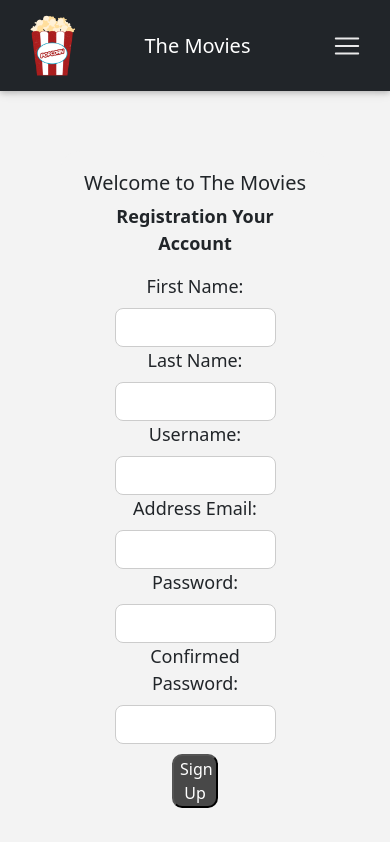
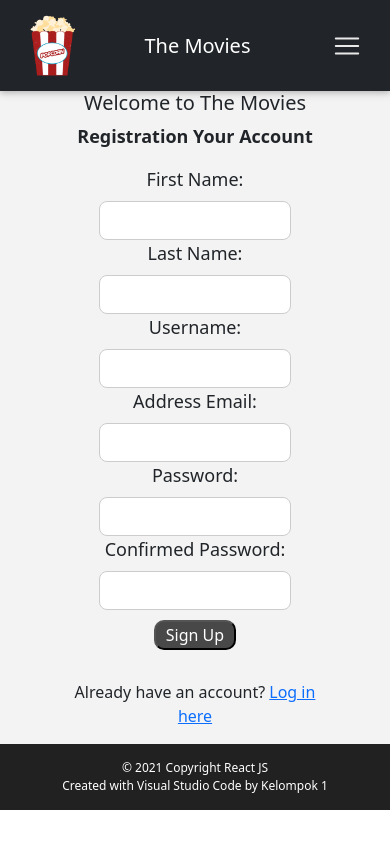
Before and after one commit to PTP-JR/kel-1, a React (Create React App) app: page /sign-up in a window 390 px wide. Shown: the top 842 px of the page. Built offline with nearby package versions, Linux system fonts and the light colour scheme.

Commit message:
commit on 'firsty'

```diff
--- a/src/components/SignUp.css
+++ b/src/components/SignUp.css
@@ -50,7 +50,7 @@ label{
 .btn-signup {
     margin-top: 10px;
     margin-bottom: 10px;
-    width: 20%;
+    width: 30%;
     color:white;
     background-color: #484848;
     border-radius: 10px;
@@ -74,20 +74,27 @@ label{
   @media (max-width:600px) {
 
     .form-signup{
-            width: 100%;
+            max-width: 100%;
+            padding: 0;
+            margin: 0;
         }
 
         .login-page{
+            width: 100%;
             background-color:#f3f3f3;
             background-image: none;
         }
 
-        .btn-login{
-            width: 30%;
+        .btn-signup{
+            max-width: 30%;
         }
         .sign-up-form{
+            padding: 0;
             background: none;
             background-color:#f3f3f3;
 
         }
+        .label-left {
+            padding: 0;
+        }
     }
```
